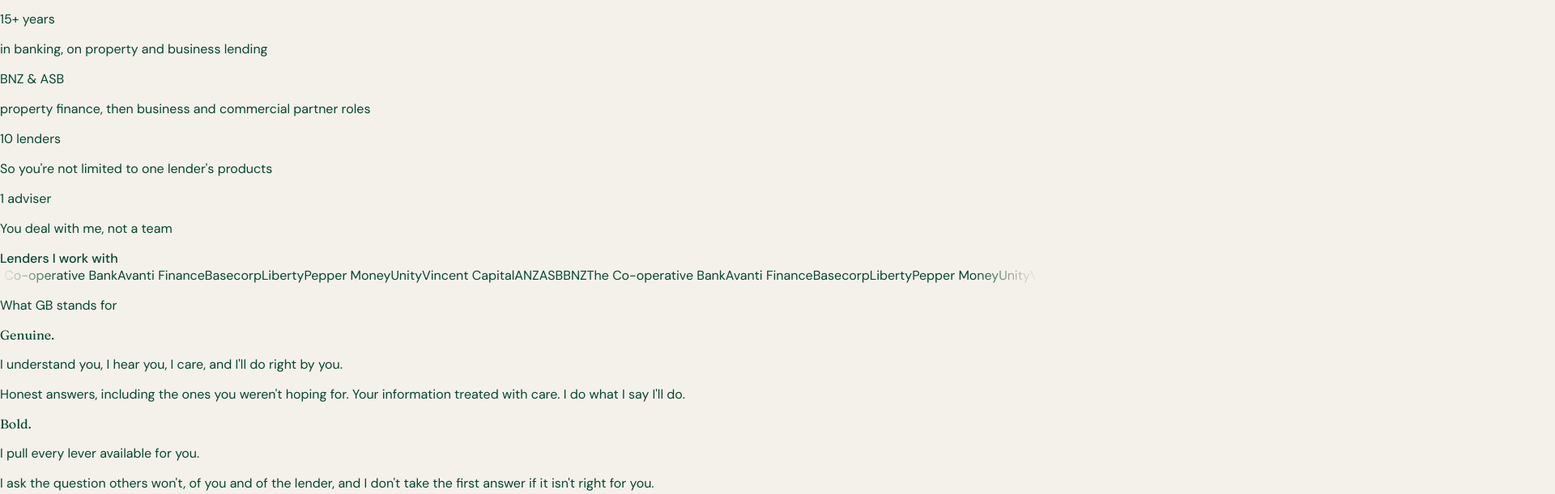
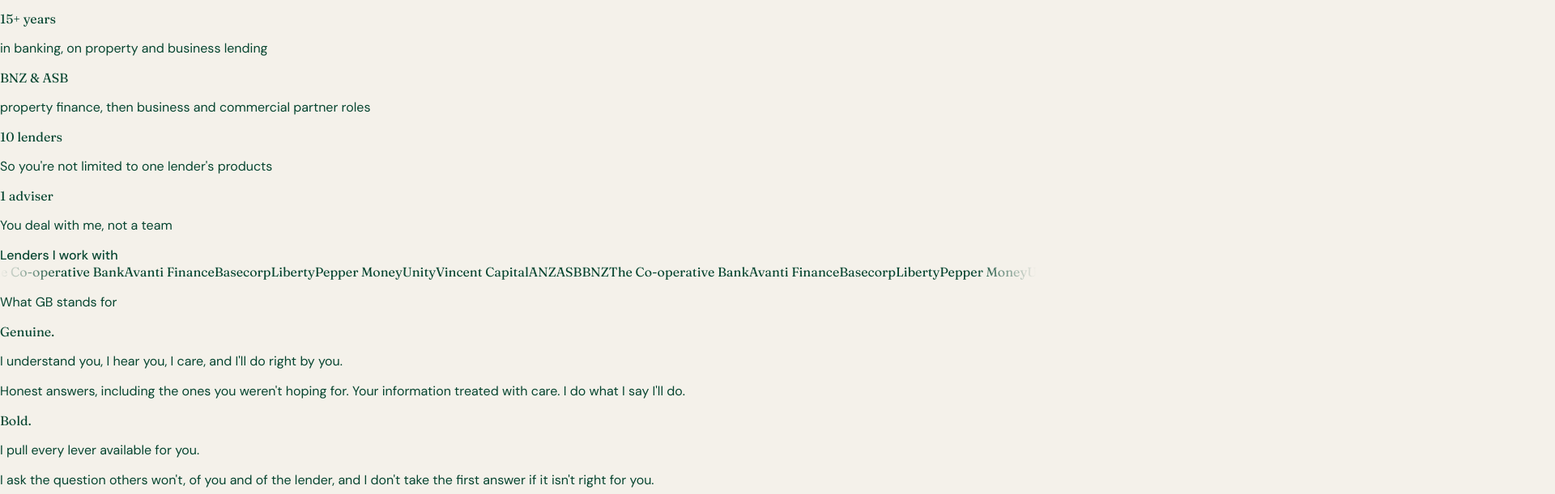
Before and after one commit to GB-Mortgages/gb-mortgages-website, an Eleventy site: page src/index.njk in a window 1280 px wide. Shown: the part 7903-8514 px from the top of the page at 81% size, 1920 px wide, since content can reach past the window. Built offline with nearby package versions, Linux system fonts and the light colour scheme; Eleventy itself is replaced by a stand-in of ours; files that its build step writes are made by us from their sources.

Commit message:
Add files via upload

```diff
--- a/src/index.njk
+++ b/src/index.njk
@@ -238,7 +238,7 @@ permalink: /
 <!-- 6. About me -->
 {%- set lenderCount = lenders.items | selectattr("show") | length %}
 <section id="about" class="scroll-mt-16 border-t border-[#D3CCBD] bg-[#EAE5DA]/50">
-  <div class="mx-auto grid max-w-[1440px] gap-14 px-5 py-24 sm:px-10 lg:grid-cols-12 lg:gap-16 lg:py-36">
+  <div class="mx-auto grid max-w-[1440px] gap-14 px-5 pt-24 sm:px-10 lg:grid-cols-12 lg:gap-16 lg:pt-36">
     <div class="lg:col-span-5">
       <div class="relative flex aspect-[4/5] items-center justify-center overflow-hidden bg-[#064530]">
         <img alt="{{ about.photo_alt }}" class="h-full w-full object-cover object-top" src="{{ about.photo }}" loading="lazy">
@@ -252,32 +252,39 @@ permalink: /
         <p>{{ p | t | safe }}</p>
         {%- endfor %}
       </div>
-      <div class="mt-12 grid grid-cols-2 gap-px border border-[#D3CCBD] bg-[#D3CCBD] md:grid-cols-4">
+    </div>
+  </div>
+
+  <div class="mx-auto mt-16 max-w-[1440px] px-5 sm:px-10 lg:mt-24">
+    <div class="grid grid-cols-2 gap-px border border-[#D3CCBD] bg-[#D3CCBD] md:grid-cols-4">
       {%- for s in about.stats %}
-        <div class="bg-[#F4F1EA] p-5"><p class="text-2xl font-semibold tracking-tight text-[#064530]">{{ s.figure | replace("{lenders}", lenderCount) }}</p><p class="mt-2 text-[13px] leading-snug text-[#4F5B53]">{{ s.text | t | safe }}</p></div>
+      <div class="bg-[#F4F1EA] p-6 sm:p-8"><p class="font-display text-3xl font-semibold tracking-tight text-[#064530] sm:text-4xl">{{ s.figure | replace("{lenders}", lenderCount) }}</p><p class="mt-3 text-sm leading-snug text-[#4F5B53]">{{ s.text | t | safe }}</p></div>
       {%- endfor %}
     </div>
+  </div>
+
   {%- if lenders.show_strip %}
-      <div class="mt-px overflow-hidden border border-[#064530] bg-[#064530] text-[#F4F1EA]" aria-label="{{ lenders.label }}" role="region">
-        <div class="px-5 pt-5 sm:px-6">{{ eyebrow(lenders.label, "text-[#C9D2C9]") | safe }}</div>
-        <div class="lender-marquee py-6">
+  <div class="mt-24 bg-[#064530] text-[#F4F1EA] lg:mt-36" aria-label="{{ lenders.label }}" role="region">
+    <div class="mx-auto max-w-[1440px] px-5 pt-20 sm:px-10">{{ eyebrow(lenders.label, "text-[#C9D2C9]") | safe }}</div>
+    <div class="lender-marquee py-14 sm:py-20">
       <ul class="lender-track" role="list">
         {%- for copy in [0, 1, 2] %}{% for l in lenders.items %}{% if l.show %}
-            <li class="flex h-9 shrink-0 items-center px-6 sm:px-8"{% if copy > 0 %} aria-hidden="true"{% endif %}>
-              {%- if l.logo %}<img src="{{ l.logo }}" alt="{{ l.name }}" class="lender-logo h-7 w-auto max-w-[130px] object-contain" loading="lazy">
-              {%- else %}<span class="whitespace-nowrap text-base font-semibold tracking-tight text-[#F4F1EA] sm:text-lg">{{ l.name }}</span>{% endif %}
+        <li class="flex h-16 shrink-0 items-center px-10 sm:h-20 sm:px-14"{% if copy > 0 %} aria-hidden="true"{% endif %}>
+          {%- if l.logo %}<img src="{{ l.logo }}" alt="{{ l.name }}" class="lender-logo h-10 w-auto max-w-[200px] object-contain sm:h-12" loading="lazy">
+          {%- else %}<span class="whitespace-nowrap font-display text-2xl font-semibold tracking-tight text-[#F4F1EA] sm:text-3xl">{{ l.name }}</span>{% endif %}
         </li>
         {%- endif %}{% endfor %}{% endfor %}
       </ul>
     </div>
   </div>
   {%- endif %}
-      <p class="mt-14 text-xs font-medium uppercase tracking-[0.22em] text-[#4C6B55]">{{ about.values_title }}</p>
-      <div class="mt-6 grid gap-8 sm:grid-cols-2">
+
+  <div class="mx-auto max-w-[1440px] px-5 py-24 sm:px-10 lg:py-36">
+    <p class="text-xs font-medium uppercase tracking-[0.22em] text-[#4C6B55]">{{ about.values_title }}</p>
+    <div class="mt-10 grid gap-10 sm:grid-cols-2 lg:grid-cols-4">
       {%- for val in about.values %}
-        <div class="border-t border-[#064530]/15 pt-5"><p class="font-display text-2xl font-semibold text-[#064530]">{{ val.word }}<span class="text-[#F2B705]">.</span></p><p class="mt-2 font-medium text-[#064530]">{{ val.line | t | safe }}</p><p class="mt-2 text-[15px] leading-relaxed text-[#4F5B53]">{{ val.text | t | safe }}</p></div>
+      <div class="border-t border-[#064530]/15 pt-6"><p class="font-display text-2xl font-semibold text-[#064530]">{{ val.word }}<span class="text-[#F2B705]">.</span></p><p class="mt-2 font-medium text-[#064530]">{{ val.line | t | safe }}</p><p class="mt-2 text-[15px] leading-relaxed text-[#4F5B53]">{{ val.text | t | safe }}</p></div>
       {%- endfor %}
-      </div>
     </div>
   </div>
 </section>
```
Lines whose indentation alone changed are shown as unchanged.
